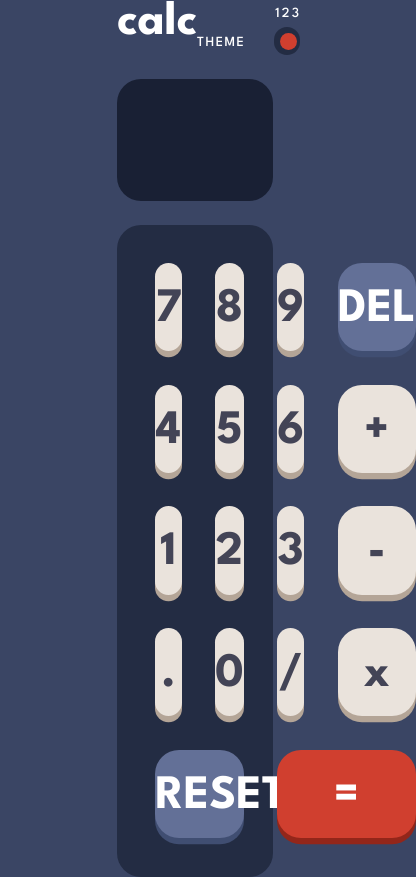
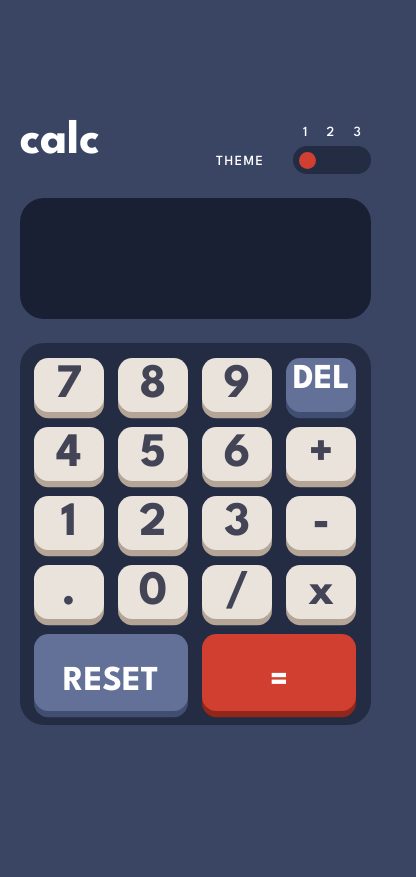
Before and after one commit to RomaZinkevich/Calculator-App, a plain HTML site: page index.html in a window 390 px wide. Shown: the whole page, 416 px wide, since content can reach past the window. After the commit the page ends 844 px from the top, so only its background shows below. Drawn offline with Linux system fonts and the light colour scheme.

Commit message:
added some responsiveness

```diff
--- a/style.css
+++ b/style.css
@@ -34,6 +34,7 @@ body {
 }
 
 .container {
+    min-width: 700px;
     width: 40%;
     margin: auto;
     display: flex;
@@ -101,6 +102,7 @@ h2 {
     text-align: center;
     padding: 0.8rem;
     border-radius: 0.5rem;
+    width: 100%;
 }
 
 .btn {
@@ -108,6 +110,7 @@ h2 {
     padding-bottom: 0.4rem;
     width: 100%;
     border-radius: 0.5rem;
+    height: 100%;
 }
 
 .btn.number, .btn.operator {
@@ -193,3 +196,51 @@ h2 {
 * {
     transition: background-color 1s ease, color 1s linear, box-shadow 1s linear;
 }
+
+
+@media(max-width:770px) {
+    .container {
+        width: 90%;
+        min-width: 0;
+    }
+
+    .buttons {
+        grid-gap:0.3rem;
+        justify-content: center;
+        align-items: center;
+    }
+
+    .btn {
+        width: 100%;
+        text-align: center;
+        border-radius: 0.3rem;
+        padding-top: 40%;
+        padding-bottom: 20%;
+    }
+
+    .btn.function {
+        font-size: 35px;
+    }
+
+    .btn.reset, .btn.equal {
+        aspect-ratio: 2/1;
+        padding-top: 20%;
+    }
+}
+
+@media(max-width:400px){
+    .buttons{
+        padding: 0.3rem;
+    }
+
+    .btn{
+        padding: 0.1rem 0;
+    }
+}
+
+@media(max-width:300px){
+    .btn{
+        padding-bottom: 0.2rem;
+        font-size: 36px;
+    }
+}
```
